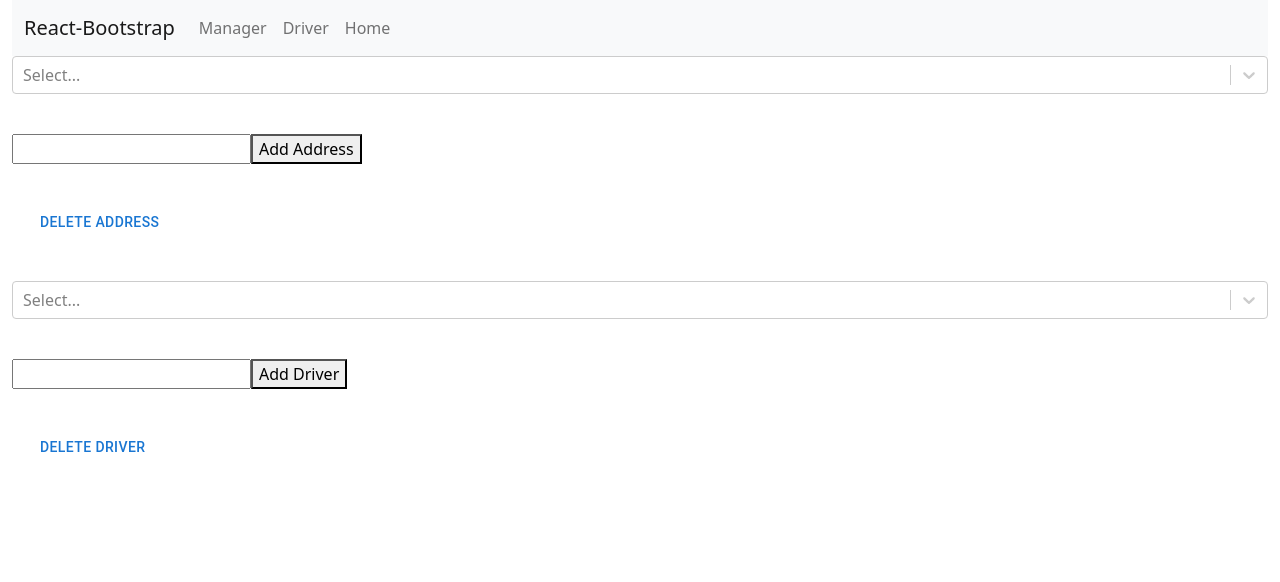
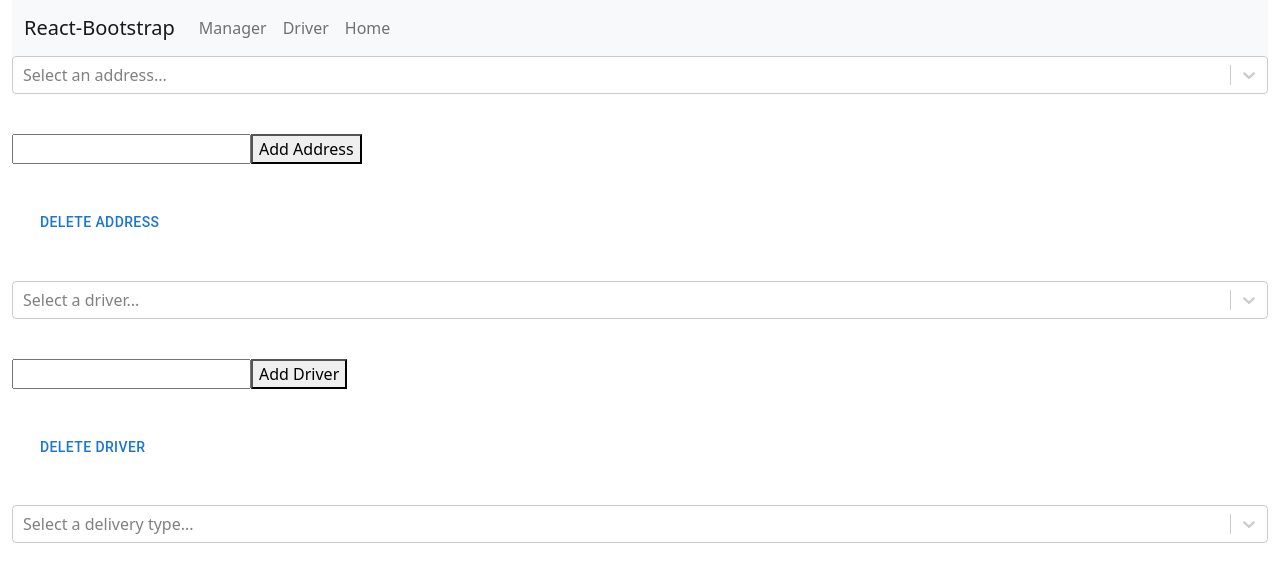
Before and after one commit to tatalyaj/delivery-system, a React (Create React App) app: page /admin in a window 1280 px wide. Shown: the top 582 px of the page. Built offline with nearby package versions, Linux system fonts and the light colour scheme.

Commit message:
commit - delivery type

```diff
--- a/src/pages/admin.js
+++ b/src/pages/admin.js
@@ -28,7 +28,12 @@ const Manager = () => {
   ]);
   const [driversOptions, setDriversOptions] = useState([]);
   const [driverName, setDriverName] = useState("");
-
+  //  TYPE OF DELIVERY
+  const [types, setTypes] = useState([
+    { id: 0, name: "food" },
+    { id: 1, name: "medicine" },
+  ]);
+  const [typesOptions, setTypesOptions] = useState([]);
   // ******************CONSTANTS******************
   // ADDRESSSES
   let nextAddrId = addresses[addresses.length - 1].id;
@@ -79,6 +84,9 @@ const Manager = () => {
     setDrivers(drivers.filter((single) => single.id !== getID));
     setDriversOptions(driversOptions.filter((single) => single.id !== getID));
   };
+  //  TYPE OF DELIVERY
+  // THE "GET" SCENARIO
+  const handleTypesOptions = (typesOptions) => setTypesOptions(typesOptions);
   return (
     <div className="admin">
       <div className="addresses">
@@ -87,6 +95,7 @@ const Manager = () => {
           isSearchable
           maxMenuHeight={200}
           isClearable={false}
+          placeholder="Select an address..."
           options={addresses}
           getOptionLabel={(option) => option.name}
           getOptionValue={(option) => option.name}
@@ -121,6 +130,7 @@ const Manager = () => {
           isSearchable
           maxMenuHeight={200}
           isClearable={false}
+          placeholder="Select a driver..."
           options={drivers}
           getOptionLabel={(option) => option.name}
           getOptionValue={(option) => option.name}
@@ -149,6 +159,20 @@ const Manager = () => {
           </div>
         </div>
       </div>
+      <div className="types-of-delivery">
+        <Select
+          isMulti
+          isSearchable
+          maxMenuHeight={200}
+          isClearable={false}
+          placeholder="Select a delivery type..."
+          options={types}
+          getOptionLabel={(option) => option.name}
+          getOptionValue={(option) => option.name}
+          value={typesOptions}
+          onChange={handleTypesOptions}
+        />
+      </div>
     </div>
   );
 };
```
